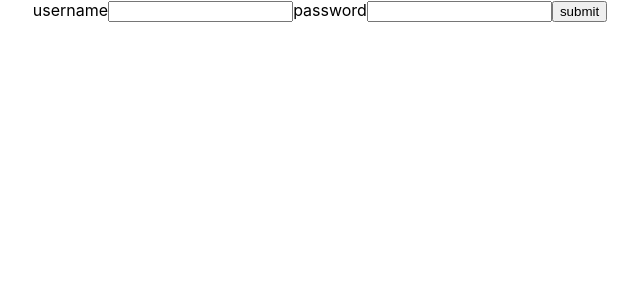
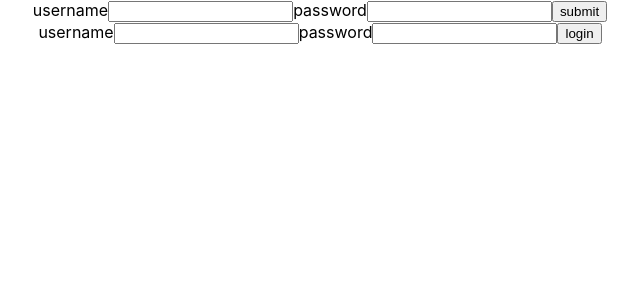
Before and after one commit to askwuxue/work-manage, a React (Create React App) app: page / in a window 1280 px wide. Shown: the top 300 px of the page, without its empty margins (320-960 px from the left). Built offline with nearby package versions, Linux system fonts and the light colour scheme.

Commit message:
feat: add login and register

```diff
--- a/src/components/login/index.tsx
+++ b/src/components/login/index.tsx
@@ -1,35 +1,64 @@
 import React, { FormEvent } from "react";
 
-const apiUrl = process.env.REACT_APP_URI_API;
+// const apiUrl = process.env.REACT_APP_URI_API;
 
 const Login = function () {
-  const login = (param: { username: string; password: string }) => {
+  // 注册逻辑
+  const register = (param: { username: string; password: string }) => {
     console.log("param: ", param);
-    const myHeaders = new Headers({
-      "Content-Type": "text/plain",
-      "Content-Length": '"256',
-      "X-Custom-Header": "ProcessThisImmediately",
-    });
     // TODO 对于有默认行为的事件，一定要阻止默认行为的发生。
     fetch(`http://localhost:8000/register/`, {
       method: "POST",
       headers: {
-        "Content-type": "application/json",
+        // 'Content-Type': 'application/x-www-form-urlencoded; charset=UTF-8'
+        "Content-Type": "application/json; charset=UTF-8",
       },
-      // headers: myHeaders,
-      // body: JSON.stringify(param),
-      body: "name=111&age=12",
-      mode: "no-cors",
+      body: JSON.stringify(param),
+      // TODO 对于跨域请求，不能设置mode为no-cors
+      mode: "cors",
     }).then(async (res) => {
       if (res.ok) {
-        // setList(await res.json());
-        console.log("res.json(): ", res.json());
+        const { token, username } = await res.json();
+        console.log(username);
+        window.localStorage.setItem("token", token);
+      }
+    });
+  };
+
+  const handleRegister = (event: FormEvent<HTMLFormElement>) => {
+    // TODO 访问表单中元素的方法
+    let username = (event.currentTarget[0] as HTMLInputElement).value;
+    let password = (event.currentTarget[1] as HTMLInputElement).value;
+    event.preventDefault();
+    register({ username, password });
+  };
+
+  // 登录逻辑处理
+  const login = (param: { username: string; password: string }) => {
+    let token = localStorage.getItem("token");
+    console.log(token);
+    // TODO 对于有默认行为的事件，一定要阻止默认行为的发生。
+    fetch(`http://localhost:8000/login/`, {
+      method: "POST",
+      headers: {
+        // 'Content-Type': 'application/x-www-form-urlencoded; charset=UTF-8'
+        "Content-Type": "application/json; charset=UTF-8",
+        bearer: `${token}`,
+      },
+      body: JSON.stringify(param),
+      // TODO 对于跨域请求，不能设置mode为no-cors
+      mode: "cors",
+    }).then(async (res) => {
+      if (res.ok) {
+        // const { token, username } = await res.json();
+        // console.log(username);
+        // console.log("res.json(): ", data);
+        // window.localStorage.setItem('token', token);
       }
     });
   };
 
   const handleLogin = (event: FormEvent<HTMLFormElement>) => {
-    // console.log(event.currentTarget.elements);
     // TODO 访问表单中元素的方法
     let username = (event.currentTarget[0] as HTMLInputElement).value;
     let password = (event.currentTarget[1] as HTMLInputElement).value;
@@ -38,13 +67,22 @@ const Login = function () {
   };
 
   return (
-    <form onSubmit={handleLogin}>
-      <label htmlFor="username">username</label>
-      <input type="username" name="username" id="username" />
-      <label htmlFor="password">password</label>
-      <input type="password" name="pwd" id="password" />
-      <input type="submit" value="submit" />
-    </form>
+    <>
+      <form onSubmit={handleRegister}>
+        <label htmlFor="username">username</label>
+        <input type="username" name="username" />
+        <label htmlFor="password">password</label>
+        <input type="password" name="pwd" />
+        <input type="submit" value="submit" />
+      </form>
+      <form onSubmit={handleLogin}>
+        <label htmlFor="username">username</label>
+        <input type="username" name="username" />
+        <label htmlFor="password">password</label>
+        <input type="password" name="pwd" />
+        <input type="submit" value="login" />
+      </form>
+    </>
   );
 };
 
```
